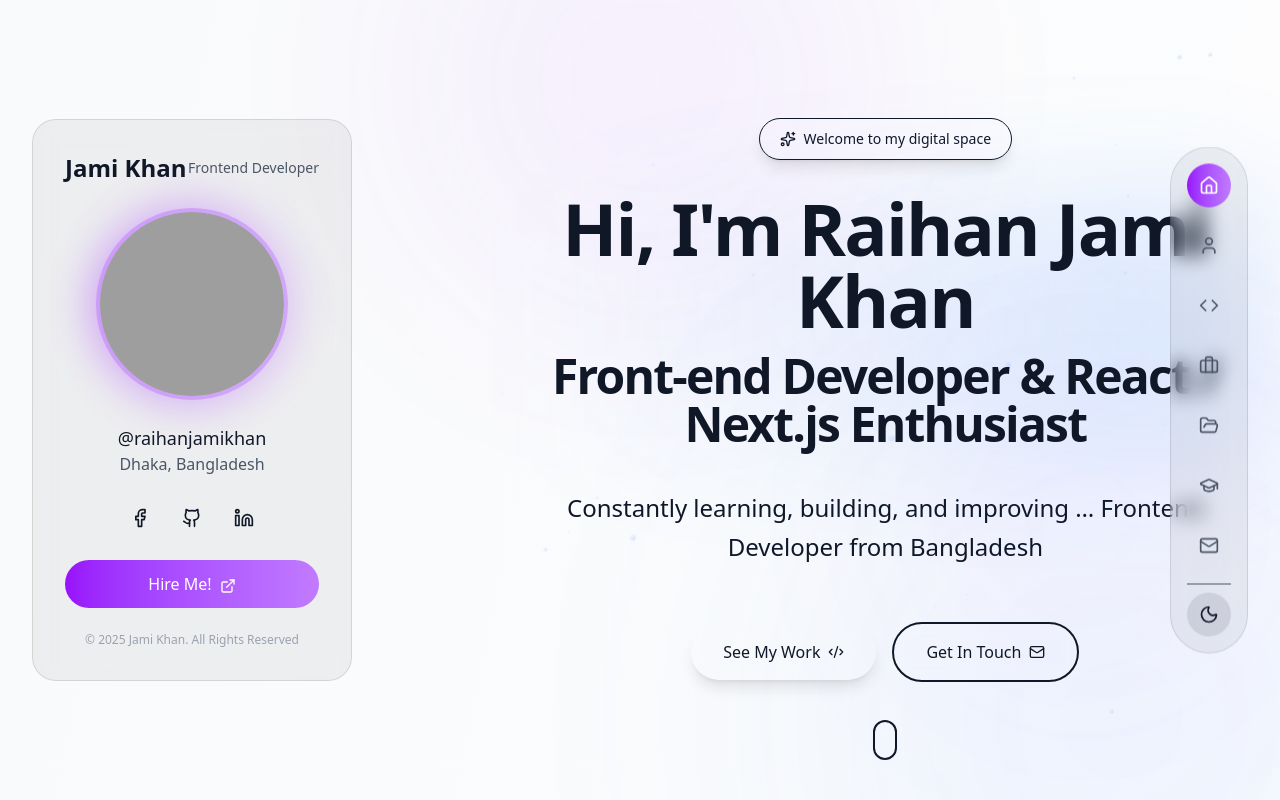
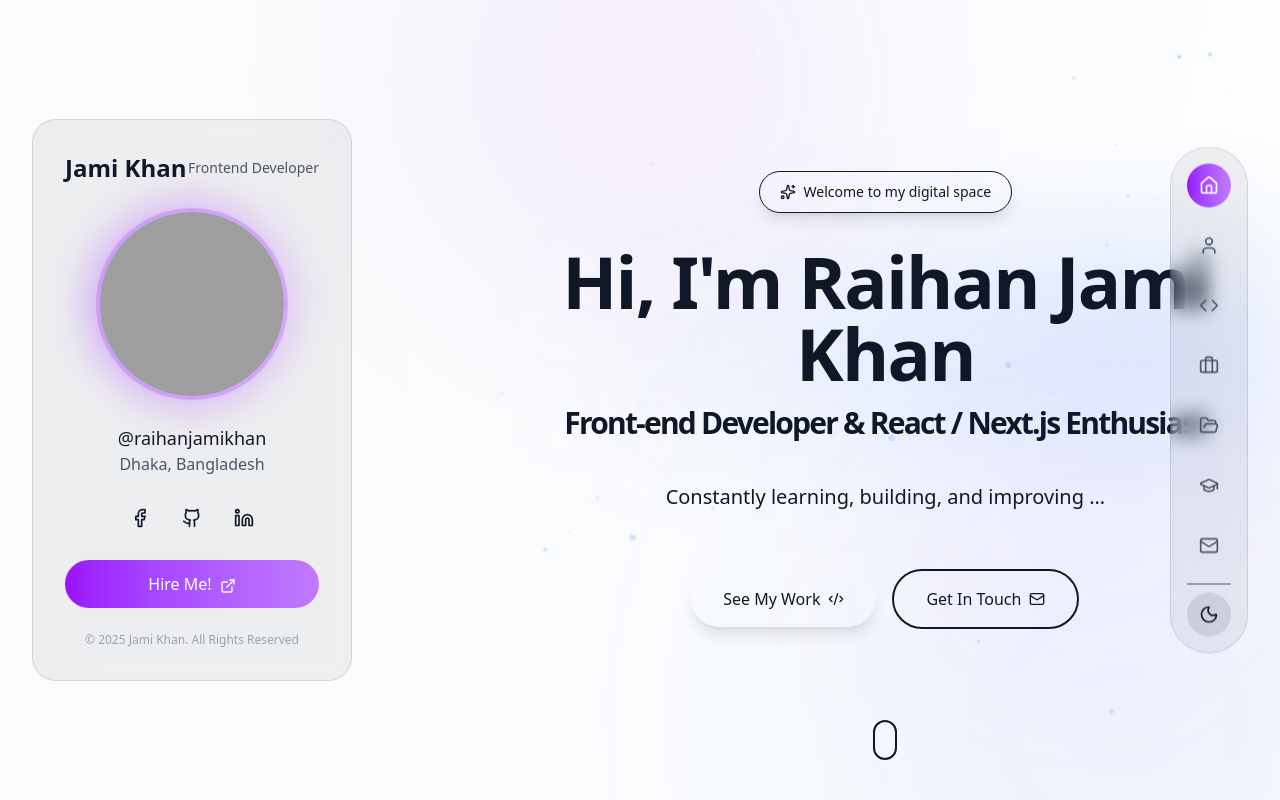
Before and after one commit to Rjk-Jami/Jami-Khan-V2, a Next.js app: page / in a window 1280 px wide. Shown: the top 800 px of the page. Built offline with nearby package versions, Linux system fonts and the light colour scheme; grey boxes are pictures that could not be loaded.

Commit message:
feat: Add animated Hero section and theme provider, including global styling and Tailwind configuration.

```diff
--- a/src/app/globals.css
+++ b/src/app/globals.css
@@ -97,8 +97,8 @@ html {
 }
 
 body {
-  color: var(--foreground);
-  background: var(--background);
+  color: hsl(var(--foreground));
+  background: hsl(var(--background));
   overflow-x: hidden;
   transition: background-color 0.3s ease, color 0.3s ease;
 }
@@ -119,21 +119,18 @@ body {
   background-clip: text;
 }
 
+/* Light mode glass effect */
 .glass-effect {
-  background: rgba(255, 255, 255, 0.05);
+  background: rgba(0, 0, 0, 0.05);
   backdrop-filter: blur(10px);
-  border: 1px solid rgba(255, 255, 255, 0.1);
+  border: 1px solid rgba(0, 0, 0, 0.1);
   transition: all 0.3s ease;
 }
 
+/* Dark mode glass effect */
 .dark .glass-effect {
   background: rgba(255, 255, 255, 0.05);
   border: 1px solid rgba(255, 255, 255, 0.1);
-}
-
-.glass-effect {
-  background: rgba(0, 0, 0, 0.05);
-  border: 1px solid rgba(0, 0, 0, 0.1);
 }
 
 .animate-float {
--- a/src/components/Hero/Hero.tsx
+++ b/src/components/Hero/Hero.tsx
@@ -28,7 +28,7 @@ export default function Hero() {
     return (
         <section
             ref={ref}
-            className="relative min-h-screen w-full flex items-center justify-center bg-background perspective-1000"
+            className="relative min-h-screen w-full flex items-center justify-center bg-background perspective-1000 "
         >
             {/* Background Gradients - Soft pulsing blobs */}
             <div className="absolute inset-0 pointer-events-none">
@@ -68,7 +68,7 @@ export default function Hero() {
                         ease: "easeInOut",
                         delay: 4,
                     }}
-                    className="absolute top-[40%] left-[50%] w-[50%] h-[50%] bg-purple-500/15 rounded-full blur-[100px]"
+                    className="absolute top-[40%] left-[50%] w-[50%] h-[50%] dark:bg-purple-500/15 bg-purple-500/20 rounded-full blur-[100px]"
                 />
             </div>
 
@@ -77,7 +77,7 @@ export default function Hero() {
                 {particles.map((p) => (
                     <motion.div
                         key={p.id}
-                        className="absolute rounded-full bg-gradient-to-br from-primary/40 to-blue-500/40 backdrop-blur-sm"
+                        className="absolute rounded-full bg-gradient-to-br from-blue-500/40 to-blue-500/40 backdrop-blur-sm"
                         style={{
                             left: `${p.x}%`,
                             top: `${p.y}%`,
@@ -140,7 +140,7 @@ export default function Hero() {
                                 initial={{ opacity: 0, y: 20 }}
                                 animate={{ opacity: 1, y: 0 }}
                                 transition={{ delay: 0.6, duration: 0.8 }}
-                                className="block text-3xl md:text-5xl text-foreground/80 mt-4"
+                                className="block text-3xl text-foreground/80 mt-4"
                             >
                                 Front-end Developer & React / Next.js Enthusiast
                             </motion.span>
@@ -152,9 +152,9 @@ export default function Hero() {
                         initial={{ opacity: 0, y: 20 }}
                         animate={{ opacity: 1, y: 0 }}
                         transition={{ delay: 0.8, duration: 0.8 }}
-                        className="text-xl md:text-2xl text-muted-foreground max-w-3xl mx-auto leading-relaxed"
+                        className="text-xl text-muted-foreground max-w-3xl mx-auto leading-relaxed"
                     >
-                        Constantly learning, building, and improving … Frontend Developer from Bangladesh
+                        Constantly learning, building, and improving …
                     </motion.p>
 
                     {/* CTA Buttons */}
@@ -196,12 +196,13 @@ export default function Hero() {
             </motion.div>
 
             {/* Scroll Indicator */}
-            <motion.div
+            <motion.a
+                href="#about"
                 style={{
                     y: scrollIndicatorY,
                     opacity: scrollIndicatorOpacity,
                 }}
-                className="absolute bottom-10 left-1/2 -translate-x-1/2"
+                className="absolute bottom-10 left-1/2 -translate-x-1/2 cursor-pointer hover:scale-110 transition-transform "
             >
                 <div className="w-6 h-10 rounded-full border-2 border-primary/40 flex justify-center p-1.5 backdrop-blur-sm bg-background/20">
                     <motion.div
@@ -214,7 +215,7 @@ export default function Hero() {
                         className="w-1.5 h-1.5 rounded-full bg-primary shadow-lg shadow-primary/50"
                     />
                 </div>
-            </motion.div>
+            </motion.a>
         </section>
     );
 }
--- a/src/contextProvider/ThemeProvider.tsx
+++ b/src/contextProvider/ThemeProvider.tsx
@@ -37,14 +37,26 @@ export function ThemeProvider({ children }: ThemeProviderProps) {
       : "light";
     const initialTheme = savedTheme || systemTheme;
     setTheme(initialTheme);
-    document.documentElement.classList.toggle("dark", initialTheme === "dark");
+
+    // Explicitly add or remove the dark class
+    if (initialTheme === "dark") {
+      document.documentElement.classList.add("dark");
+    } else {
+      document.documentElement.classList.remove("dark");
+    }
   }, []);
 
   const toggleTheme = () => {
     const newTheme = theme === "light" ? "dark" : "light";
     setTheme(newTheme);
     localStorage.setItem("theme", newTheme);
-    document.documentElement.classList.toggle("dark", newTheme === "dark");
+
+    // Explicitly add or remove the dark class
+    if (newTheme === "dark") {
+      document.documentElement.classList.add("dark");
+    } else {
+      document.documentElement.classList.remove("dark");
+    }
   };
 
   // Prevent hydration mismatch by showing a loading state
--- a/tailwind.config.js
+++ b/tailwind.config.js
@@ -29,7 +29,7 @@ const config = {
         background: "hsl(var(--background))",
         foreground: "hsl(var(--foreground))",
         primary: {
-          DEFAULT: "#9747FF",
+          DEFAULT: "hsl(var(--primary))",
           foreground: "hsl(var(--primary-foreground))",
         },
         secondary: {
```
